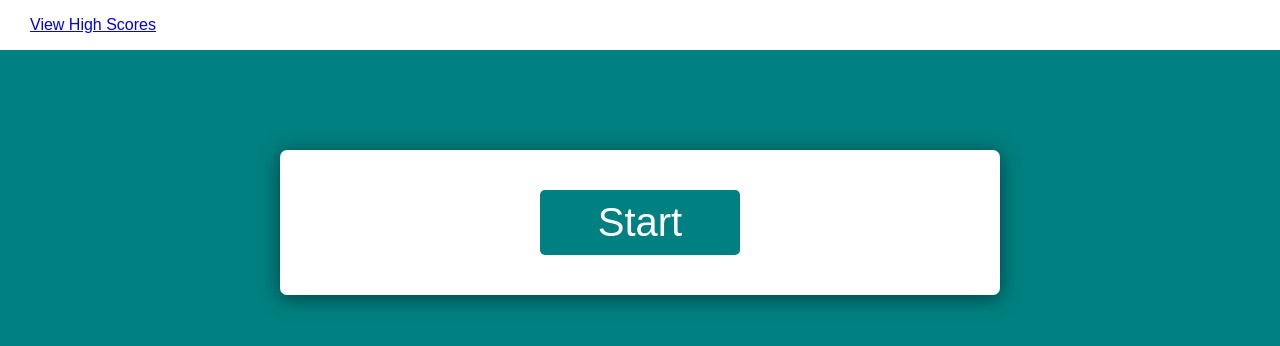
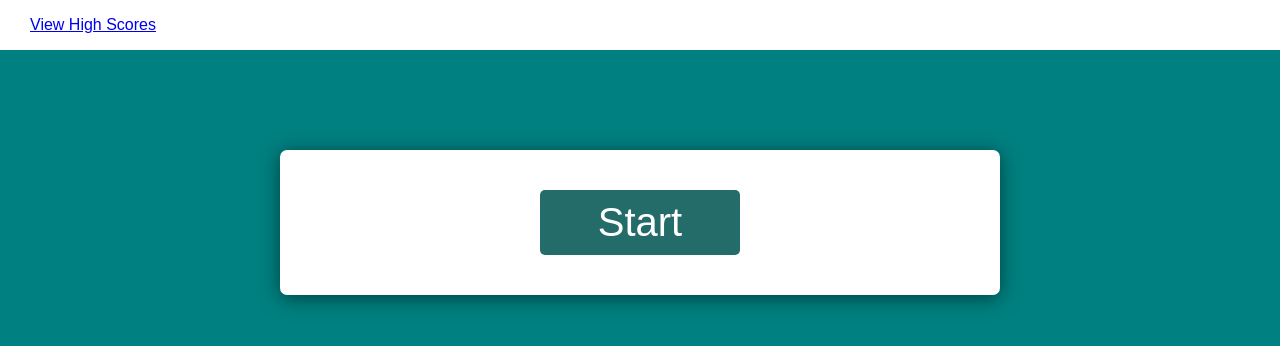
Before and after one commit to Snackonevil/codequiz, a plain HTML site: page index.html in a window 1280 px wide. Drawn offline with Linux system fonts and the light colour scheme.

Commit message:
changed background color and updated readme

```diff
--- a/assets/style.css
+++ b/assets/style.css
@@ -1,5 +1,5 @@
 :root {
-    --primary-color: teal;
+    --primary-color: #236c69;
     --card-color: white;
 }
 
@@ -41,7 +41,7 @@ header > a {
     justify-content: center;
     align-items: center;
     background-color: var(--card-color);
-    margin:100px auto;
+    margin: 100px auto;
     width: 50%;
     padding: 40px;
     box-shadow: 0px 3px 20px 0px rgb(0, 0, 0, 0.5);
```
Also changed, not shown: 1 other file.
